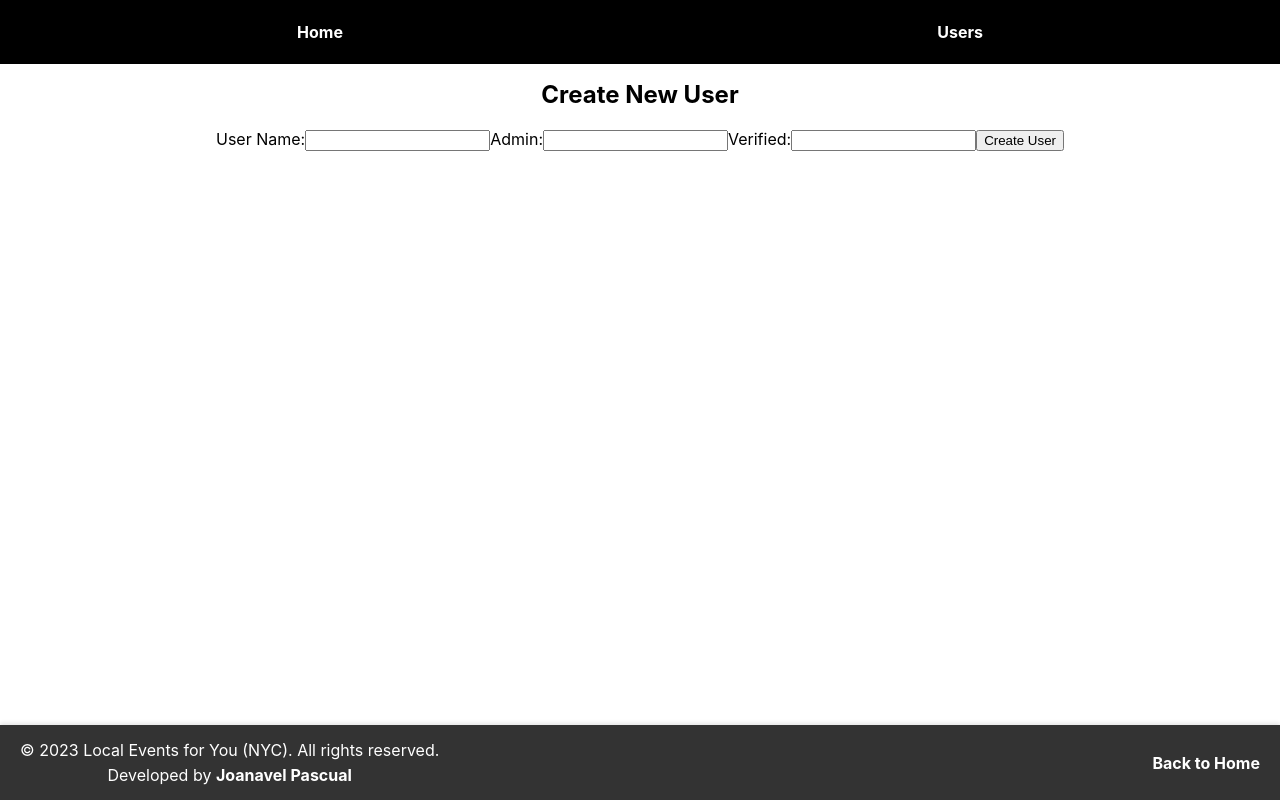
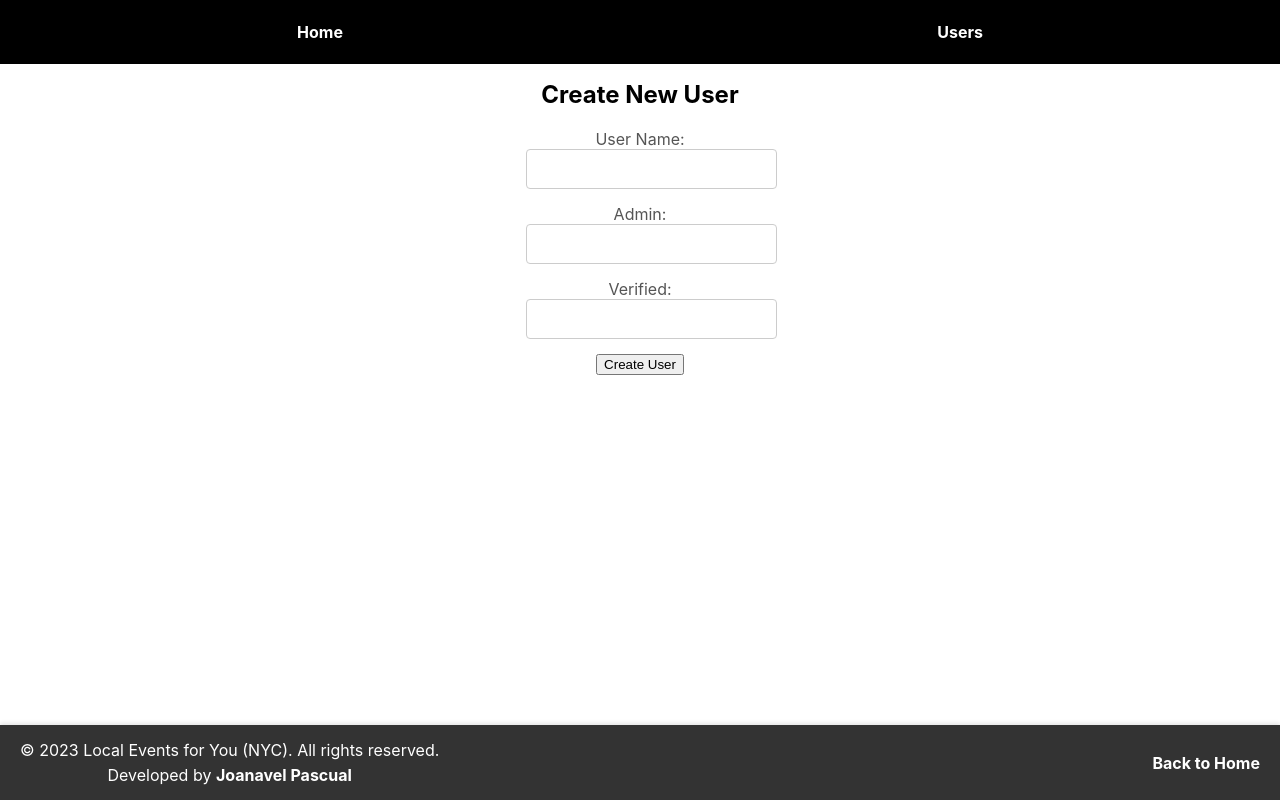
Before and after one commit to JoanavelPascual7/event-react-app-v3, a React (Create React App) app: page /users/new in a window 1280 px wide. Built offline with nearby package versions, Linux system fonts and the light colour scheme.

Commit message:
more updated css

```diff
--- /dev/null
+++ b/src/components/UserEditForm.css
@@ -0,0 +1,44 @@
+.user-title {
+    font-size: 24px;
+    margin-bottom: 20px;
+    color: #333;
+    text-transform: uppercase;
+    letter-spacing: 1px;
+  }
+
+  form {
+    display: flex;
+    flex-direction: column;
+    align-items: center;
+  }
+
+  label {
+    display: flex;
+    flex-direction: column;
+    margin-bottom: 15px;
+    color: #555;
+  }
+
+  input[type="text"] {
+    width: 100%;
+    padding: 10px;
+    font-size: 16px;
+    border: 1px solid #ccc;
+    border-radius: 4px;
+    background-color: #fff;
+  }
+
+  .update-button {
+    background-color: #007bff;
+    color: #fff;
+    border: none;
+    border-radius: 4px;
+    padding: 10px 20px;
+    font-size: 18px;
+    cursor: pointer;
+    transition: background-color 0.3s;
+  }
+
+  .update-button:hover {
+    background-color: #0056b3;
+  }
--- a/src/components/UserEditForm.js
+++ b/src/components/UserEditForm.js
@@ -1,6 +1,7 @@
 import React, { useState, useEffect } from 'react';
 import axios from 'axios';
 import { useParams } from 'react-router-dom';
+import './UserEditForm.css';
 
 function UserEditForm() {
   const { id } = useParams();
@@ -42,7 +43,8 @@ function UserEditForm() {
       .put(`${process.env.REACT_APP_API_URL}/users/${id}`, formData)
       .then((response) => {
         console.log('User updated:', response.data);
-        // You can redirect or show a success message here
+        // Redirect to the home page
+        window.location.href = '/'; // Redirect to the home page
       })
       .catch((error) => {
         console.error('Error updating user:', error);
@@ -55,9 +57,9 @@ function UserEditForm() {
 
   return (
     <div>
-      <h2>Edit User</h2>
+      <h2 className='user-title'>Edit User</h2>
       <form onSubmit={handleSubmit}>
-        <label>
+        <label className='user-name'>
           User Name:
           <input
             type="text"
@@ -66,7 +68,7 @@ function UserEditForm() {
             onChange={handleChange}
           />
         </label>
-        <label>
+        <label className='user-admi'>
           Admin:
           <input
             type="text"
@@ -75,7 +77,7 @@ function UserEditForm() {
             onChange={handleChange}
           />
         </label>
-        <label>
+        <label className='user-verified'>
           Verified:
           <input
             type="text"
@@ -84,7 +86,7 @@ function UserEditForm() {
             onChange={handleChange}
           />
         </label>
-        <button type="submit">Update</button>
+        <button className="update-button" type="submit">Update</button>
       </form>
     </div>
   );
--- a/src/components/UserNewForm.js
+++ b/src/components/UserNewForm.js
@@ -1,5 +1,7 @@
 import React, { useState } from 'react';
 import axios from 'axios';
+
+import "./UserEditForm.css"
 
 function UserNewForm() {
   const [formData, setFormData] = useState({
```
